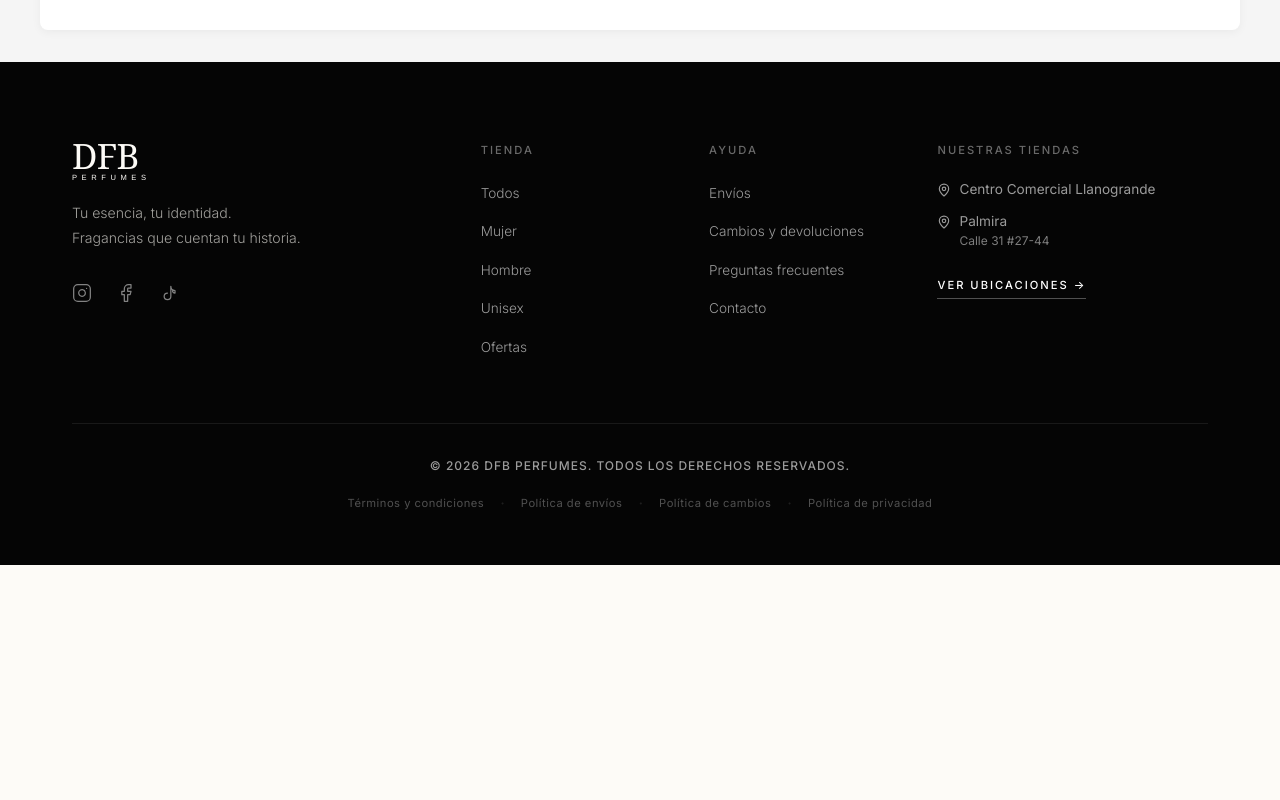
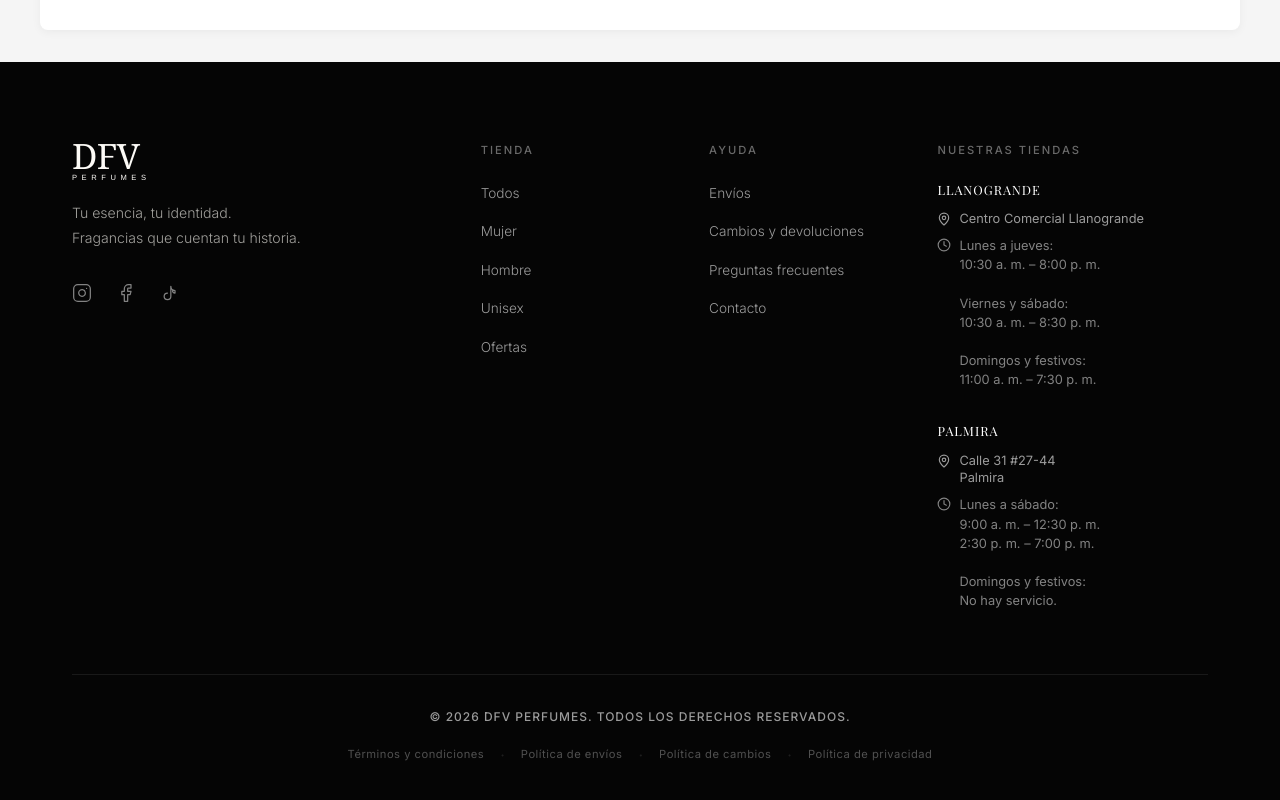
Before and after one commit to alexanderst2005-lab/perfumesdfv, a React (Vite) app: page /admin in a window 1280 px wide. Shown: the part 897-1697 px from the top of the page. Before the commit the page ends 1462 px from the top, so only its background shows below. Built offline with nearby package versions, Linux system fonts and the light colour scheme; a web font is replaced by a local one.

Commit message:
Revertir logo a DFV y restaurar la información completa de las sedes con horarios

```diff
--- a/src/components/Footer.jsx
+++ b/src/components/Footer.jsx
@@ -1,7 +1,7 @@
 import React from 'react';
 import { Link } from 'react-router-dom';
 
-import { MapPin } from 'lucide-react';
+import { MapPin, Clock } from 'lucide-react';
 
 const InstagramIcon = ({ size = 20, color = 'currentColor' }) => (
   <svg width={size} height={size} viewBox="0 0 24 24" fill="none" stroke={color} strokeWidth="1.5" strokeLinecap="round" strokeLinejoin="round">
@@ -50,8 +50,8 @@ const Footer = () => (
 
         {/* 1. Marca */}
         <div className="footer-brand">
-          <svg viewBox="0 0 160 50" height="38" aria-label="DFB Perfumes" style={{ display: 'block', marginBottom: '1.25rem' }}>
-            <text x="0" y="36" fontFamily="Georgia, 'Times New Roman', serif" fontSize="46" fontWeight="400" letterSpacing="-1" fill="var(--color-cream)">DFB</text>
+          <svg viewBox="0 0 160 50" height="38" aria-label="DFV Perfumes" style={{ display: 'block', marginBottom: '1.25rem' }}>
+            <text x="0" y="36" fontFamily="Georgia, 'Times New Roman', serif" fontSize="46" fontWeight="400" letterSpacing="-1" fill="var(--color-cream)">DFV</text>
             <text x="0" y="50" fontFamily="'Helvetica Neue', Arial, sans-serif" fontSize="10" fontWeight="400" letterSpacing="6" fill="var(--color-cream)">PERFUMES</text>
           </svg>
           <p style={{ color: 'rgba(245,242,236,0.65)', fontSize: '0.88rem', lineHeight: '1.8', maxWidth: '260px', marginBottom: '2rem', fontFamily: 'var(--font-sans)', fontWeight: '300' }}>
@@ -98,39 +98,39 @@ const Footer = () => (
         <div className="stores-section">
           <h4 style={sectionTitleStyle}>Nuestras Tiendas</h4>
 
-          <div className="stores-container" style={{ display: 'flex', flexDirection: 'column', gap: '1.2rem' }}>
-            <ul style={{ listStyle: 'none', display: 'flex', flexDirection: 'column', gap: '0.8rem', padding: 0, margin: 0 }}>
-              <li style={{ display: 'flex', gap: '0.5rem', color: 'rgba(255,255,255,0.6)', fontSize: '0.85rem', lineHeight: '1.4' }}>
-                <MapPin size={14} style={{ marginTop: '3px', flexShrink: 0 }} />
+          <div className="stores-container" style={{ display: 'flex', flexDirection: 'column', gap: '2rem' }}>
+            {/* Llanogrande */}
+            <div>
+              <h5 style={{ fontSize: '0.8rem', letterSpacing: '1px', textTransform: 'uppercase', color: '#fff', marginBottom: '0.6rem', fontFamily: 'var(--font-serif)', fontWeight: '400' }}>Llanogrande</h5>
+              <p style={{ display: 'flex', gap: '0.5rem', color: 'rgba(255,255,255,0.6)', fontSize: '0.8rem', marginBottom: '0.5rem', lineHeight: '1.4' }}>
+                <MapPin size={14} style={{ marginTop: '2px', flexShrink: 0 }} />
                 <span>Centro Comercial Llanogrande</span>
-              </li>
-              <li style={{ display: 'flex', gap: '0.5rem', color: 'rgba(255,255,255,0.6)', fontSize: '0.85rem', lineHeight: '1.4' }}>
-                <MapPin size={14} style={{ marginTop: '3px', flexShrink: 0 }} />
-                <span>Palmira<br/><span style={{ fontSize: '0.75rem', opacity: 0.8 }}>Calle 31 #27-44</span></span>
-              </li>
-            </ul>
+              </p>
+              <div style={{ display: 'flex', gap: '0.5rem', color: 'rgba(255,255,255,0.5)', fontSize: '0.8rem', lineHeight: '1.5' }}>
+                <Clock size={14} style={{ marginTop: '2px', flexShrink: 0 }} />
+                <div>
+                  Lunes a jueves:<br/>10:30 a. m. – 8:00 p. m.<br/><br/>
+                  Viernes y sábado:<br/>10:30 a. m. – 8:30 p. m.<br/><br/>
+                  Domingos y festivos:<br/>11:00 a. m. – 7:30 p. m.
+                </div>
+              </div>
+            </div>
 
-            <Link
-              to="#"
-              style={{
-                fontSize: '0.7rem',
-                letterSpacing: '2px',
-                textTransform: 'uppercase',
-                color: '#fff',
-                borderBottom: '1px solid rgba(255,255,255,0.3)',
-                paddingBottom: '3px',
-                fontWeight: '500',
-                textDecoration: 'none',
-                transition: 'all 0.3s',
-                display: 'inline-block',
-                width: 'fit-content',
-                marginTop: '0.5rem'
-              }}
-              onMouseEnter={e => { e.target.style.opacity = 0.7; e.target.style.borderBottomColor = '#fff'; }}
-              onMouseLeave={e => { e.target.style.opacity = 1; e.target.style.borderBottomColor = 'rgba(255,255,255,0.3)'; }}
-            >
-              VER UBICACIONES →
-            </Link>
+            {/* Palmira */}
+            <div>
+              <h5 style={{ fontSize: '0.8rem', letterSpacing: '1px', textTransform: 'uppercase', color: '#fff', marginBottom: '0.6rem', fontFamily: 'var(--font-serif)', fontWeight: '400' }}>Palmira</h5>
+              <p style={{ display: 'flex', gap: '0.5rem', color: 'rgba(255,255,255,0.6)', fontSize: '0.8rem', marginBottom: '0.5rem', lineHeight: '1.4' }}>
+                <MapPin size={14} style={{ marginTop: '2px', flexShrink: 0 }} />
+                <span>Calle 31 #27-44<br/>Palmira</span>
+              </p>
+              <div style={{ display: 'flex', gap: '0.5rem', color: 'rgba(255,255,255,0.5)', fontSize: '0.8rem', lineHeight: '1.5' }}>
+                <Clock size={14} style={{ marginTop: '2px', flexShrink: 0 }} />
+                <div>
+                  Lunes a sábado:<br/>9:00 a. m. – 12:30 p. m.<br/>2:30 p. m. – 7:00 p. m.<br/><br/>
+                  Domingos y festivos:<br/>No hay servicio.
+                </div>
+              </div>
+            </div>
           </div>
         </div>
 
@@ -139,7 +139,7 @@ const Footer = () => (
       {/* Bottom bar */}
       <div className="footer-bottom">
         <p style={{ color: 'rgba(255,255,255,0.6)', fontSize: '0.75rem', fontFamily: 'var(--font-sans)', letterSpacing: '1px', marginBottom: '1rem', fontWeight: '500' }}>
-          &copy; 2026 DFB PERFUMES. TODOS LOS DERECHOS RESERVADOS.
+          &copy; 2026 DFV PERFUMES. TODOS LOS DERECHOS RESERVADOS.
         </p>
         <div className="footer-legal">
           {['Términos y condiciones', 'Política de envíos', 'Política de cambios', 'Política de privacidad'].map((l, index) => (
```
